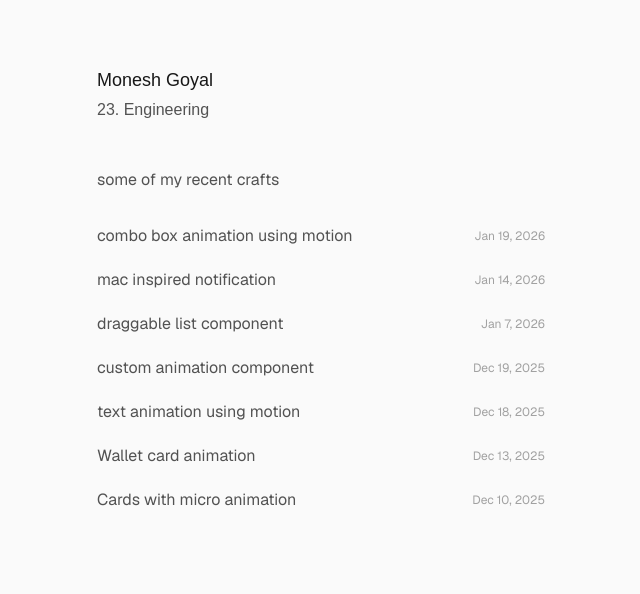
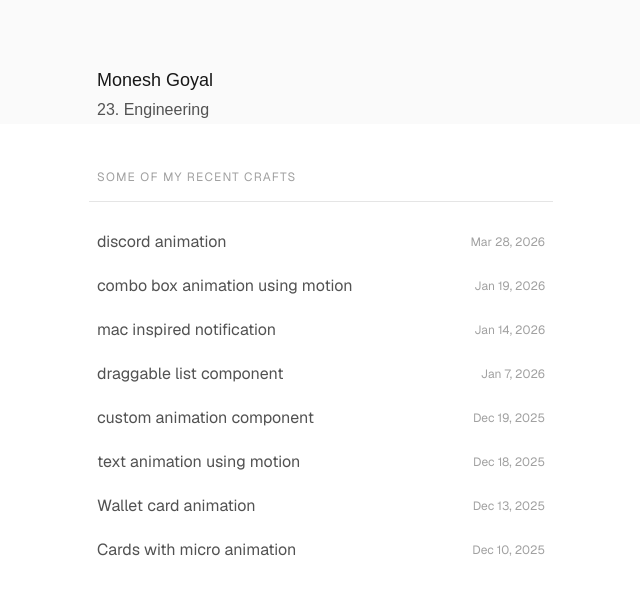
Before and after one commit to 2201monesh/portfolio, a Next.js app: page /crafts in a window 1280 px wide. Shown: the top 594 px of the page, without its empty margins (319-959 px from the left). Built offline with nearby package versions, Linux system fonts and the light colour scheme.

Commit message:
made some changes for hover effect for indicator tags

```diff
--- a/app/components/HeaderNav.tsx
+++ b/app/components/HeaderNav.tsx
@@ -14,6 +14,7 @@ export default function HeaderNav() {
         <Link href="/" className="flex flex-col">
           <div
             className="relative font-medium text-base md:text-lg text-neutral-900 px-2 py-0.5 rounded"
+            data-label="name"
             onMouseEnter={onEnter}
             onMouseLeave={onLeave}
           >
@@ -21,6 +22,7 @@ export default function HeaderNav() {
           </div>
           <p
             className="relative text-neutral-600 text-sm md:text-base px-2 py-0.5 rounded"
+            data-label="title"
             onMouseEnter={onEnter}
             onMouseLeave={onLeave}
           >
@@ -31,6 +33,7 @@ export default function HeaderNav() {
           <Link
             href="/crafts"
             className="relative self-start text-neutral-600 text-sm md:text-base hover:text-neutral-900 transition rounded px-2 py-0.5"
+            data-label="CTA"
             onMouseEnter={onEnter}
             onMouseLeave={onLeave}
           >
--- a/app/components/HighlightWrapper.tsx
+++ b/app/components/HighlightWrapper.tsx
@@ -4,7 +4,7 @@ import { createContext, useContext, useState, useRef, useCallback, useEffect } f
 import { usePathname } from "next/navigation";
 import { motion, AnimatePresence } from "framer-motion";
 
-type Highlight = { top: number; left: number; width: number; height: number; tag: string };
+type Highlight = { top: number; left: number; width: number; height: number; tag: string; label: string };
 type CtxType = {
   onEnter: (e: React.MouseEvent<HTMLElement>) => void;
   onLeave: () => void;
@@ -34,6 +34,7 @@ export function HighlightWrapper({ children }: { children: React.ReactNode }) {
       width: er.width,
       height: er.height,
       tag: e.currentTarget.tagName.toLowerCase(),
+      label: (e.currentTarget as HTMLElement).dataset.label ?? "",
     });
   }, []);
 
@@ -54,8 +55,9 @@ export function HighlightWrapper({ children }: { children: React.ReactNode }) {
               exit={{ opacity: 0 }}
               transition={{ ease: "easeOut", duration: 0.15 }}
             >
-              <span className="absolute -top-6 left-0 inline-flex items-center justify-center px-2 py-1 text-xs font-mono bg-blue-100 text-blue-600 leading-none">
-                {hl.tag}
+              <span className="absolute -top-6 left-0 inline-flex items-center gap-1.5 px-2 py-1 text-xs font-mono bg-blue-100 text-blue-600 leading-none">
+                {hl.label && <><span>{hl.label}</span><span className="text-blue-400">·</span></>}
+                <span>{hl.tag}</span>
               </span>
             </motion.div>
           )}
--- a/app/crafts/page.tsx
+++ b/app/crafts/page.tsx
@@ -5,6 +5,11 @@ import { GoArrowUpRight } from "react-icons/go";
 import { useHoverHighlight } from "../components/HighlightWrapper";
 
 const crafts = [
+  {
+    label: "discord animation",
+    href: "https://x.com/moneshgoyal/status/2037145179376042495?s=20",
+    date: "Mar 28, 2026",
+  },
   {
     label: "combo box animation using motion",
     href: "https://x.com/GoyalMonesh/status/2013237322066890844?s=20",
@@ -46,22 +51,25 @@ const Page = () => {
   const { onEnter, onLeave } = useHoverHighlight();
 
   return (
-    <div className="flex bg-zinc-50 font-sans">
+    <div className="flex bg-white font-sans">
       <div className="w-full px-4 sm:px-6 pb-12 md:w-3/5 lg:w-2/5 max-w-xl mx-auto">
         <div className="mt-10">
           <p
-            className="relative text-neutral-600 text-sm md:text-base px-2 py-1 rounded cursor-default"
+            className="relative inline-block text-neutral-400 text-xs tracking-widest uppercase px-2 py-1 rounded cursor-default"
+            data-label="section heading"
             onMouseEnter={onEnter}
             onMouseLeave={onLeave}
           >
             some of my recent crafts
           </p>
+          <hr className="mt-3 border-neutral-200" />
         </div>
         <div className="mt-6">
           {crafts.map((craft) => (
             <p
               key={craft.href}
               className="relative mb-3 px-2 py-1 rounded"
+              data-label="craft link"
               onMouseEnter={onEnter}
               onMouseLeave={onLeave}
             >
--- a/app/layout.tsx
+++ b/app/layout.tsx
@@ -28,7 +28,7 @@ export default function RootLayout({
   return (
     <html lang="en">
       <body
-        className={`${geistSans.variable} ${geistMono.variable} antialiased bg-zinc-50 font-sans`}
+        className={`${geistSans.variable} ${geistMono.variable} antialiased bg-white font-sans`}
       >
         <HighlightWrapper>
           <HeaderNav />
--- a/app/page.tsx
+++ b/app/page.tsx
@@ -6,12 +6,13 @@ export default function Home() {
   const { onEnter, onLeave } = useHoverHighlight();
 
   return (
-    <div className="flex bg-zinc-50 font-sans">
+    <div className="flex bg-white font-sans">
       <div className="w-full px-4 sm:px-6 pb-12 md:w-3/5 lg:w-2/5 max-w-xl mx-auto">
         {/* Description */}
         <div className="mt-10">
           <p
             className="relative text-neutral-600 mb-4 leading-relaxed px-2 py-1 cursor-default"
+            data-label="about"
             onMouseEnter={onEnter}
             onMouseLeave={onLeave}
           >
@@ -23,6 +24,7 @@ export default function Home() {
 
           <p
             className="relative text-neutral-600 mb-4 leading-relaxed px-2 py-1 cursor-default"
+            data-label="about"
             onMouseEnter={onEnter}
             onMouseLeave={onLeave}
           >
@@ -35,6 +37,7 @@ export default function Home() {
 
           <p
             className="relative text-neutral-600 mb-6 leading-relaxed px-2 py-1 cursor-default"
+            data-label="about"
             onMouseEnter={onEnter}
             onMouseLeave={onLeave}
           >
@@ -46,6 +49,7 @@ export default function Home() {
         {/* Email */}
         <div
           className="relative mt-8 text-neutral-600 break-words px-2 py-1 cursor-default"
+          data-label="email section"
           onMouseEnter={onEnter}
           onMouseLeave={onLeave}
         >
@@ -60,6 +64,7 @@ export default function Home() {
           <a
             href="https://github.com/2201monesh"
             className="relative hover:text-neutral-900 transition px-2 py-0.5 rounded"
+            data-label="github"
             onMouseEnter={onEnter}
             onMouseLeave={onLeave}
           >
@@ -68,6 +73,7 @@ export default function Home() {
           <a
             href="https://x.com/moneshgoyal"
             className="relative hover:text-neutral-900 transition px-2 py-0.5 rounded"
+            data-label="x"
             onMouseEnter={onEnter}
             onMouseLeave={onLeave}
           >
@@ -76,6 +82,7 @@ export default function Home() {
           <a
             href="https://www.linkedin.com/in/monesh-goyal/"
             className="relative hover:text-neutral-900 transition px-2 py-0.5 rounded"
+            data-label="linkedin"
             onMouseEnter={onEnter}
             onMouseLeave={onLeave}
           >
```
